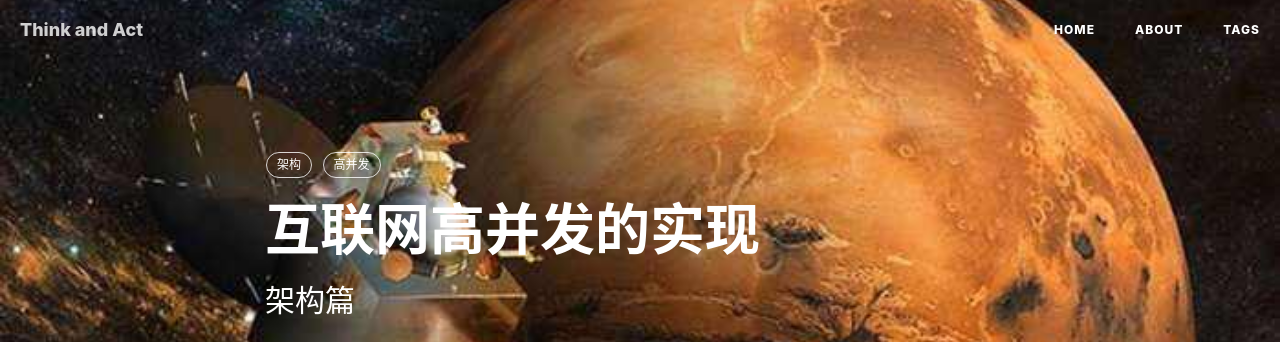
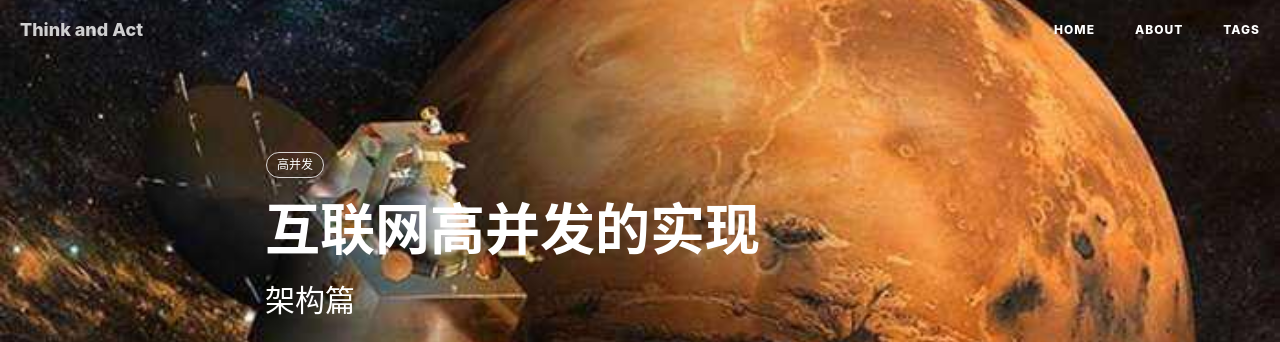
Before and after one commit to jinghaitingfeng/jinghaitingfeng.github.io, a Jekyll site: the page built from _posts/2018-1-30-高并发实现.md, in a window 1280 px wide and 900 px high. Shown: the top 342 px of the window. Built offline with Jekyll 4.4.1, drawn with Linux system fonts in a browser that asks for light colours; nearby versions of some CDN libraries; comment, search, counter and statistics services are not loaded.

Commit message:
删除标签

```diff
--- a/_posts/2018-1-30-高并发实现.md
+++ b/_posts/2018-1-30-高并发实现.md
@@ -7,7 +7,6 @@ author:     jinghaitingfeng
 header-img: img/haoqihao.jpg
 catalog: true
 tags:
-    - 架构
     - 高并发
 
 ---
```
